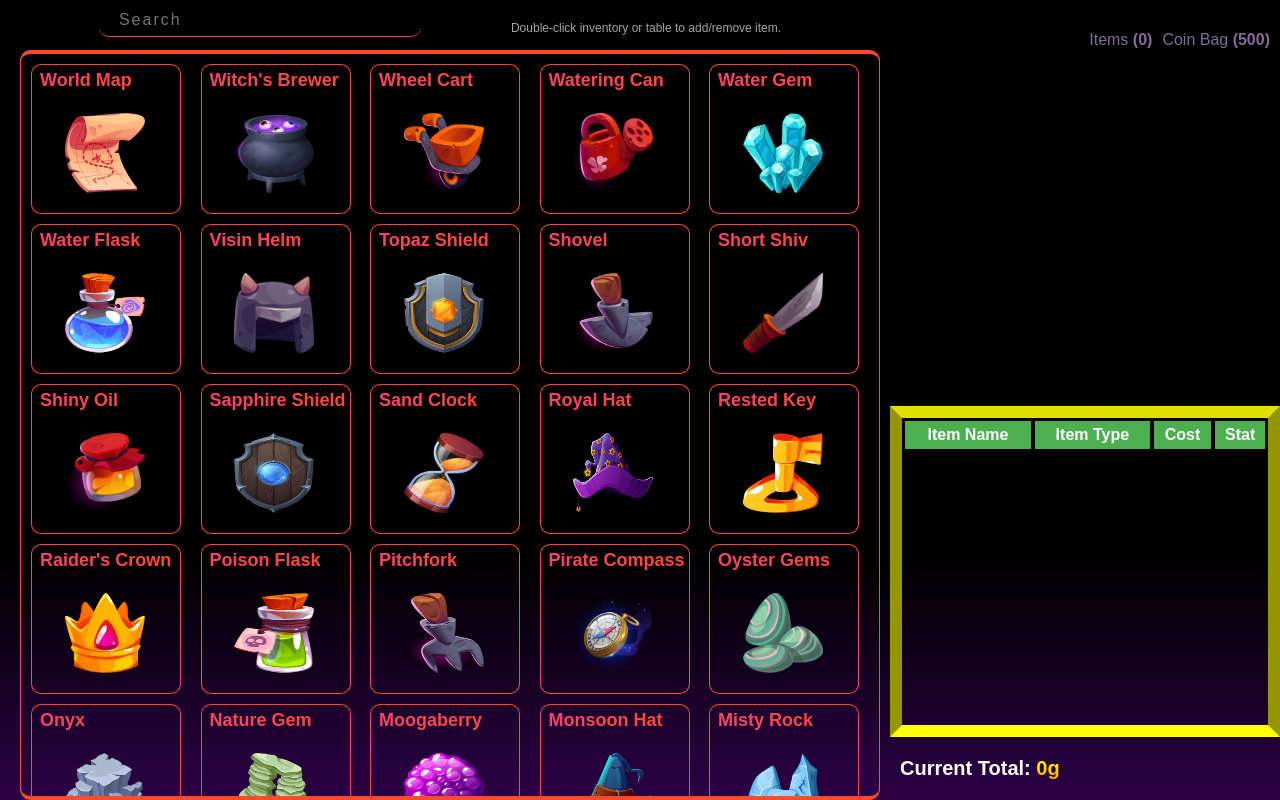
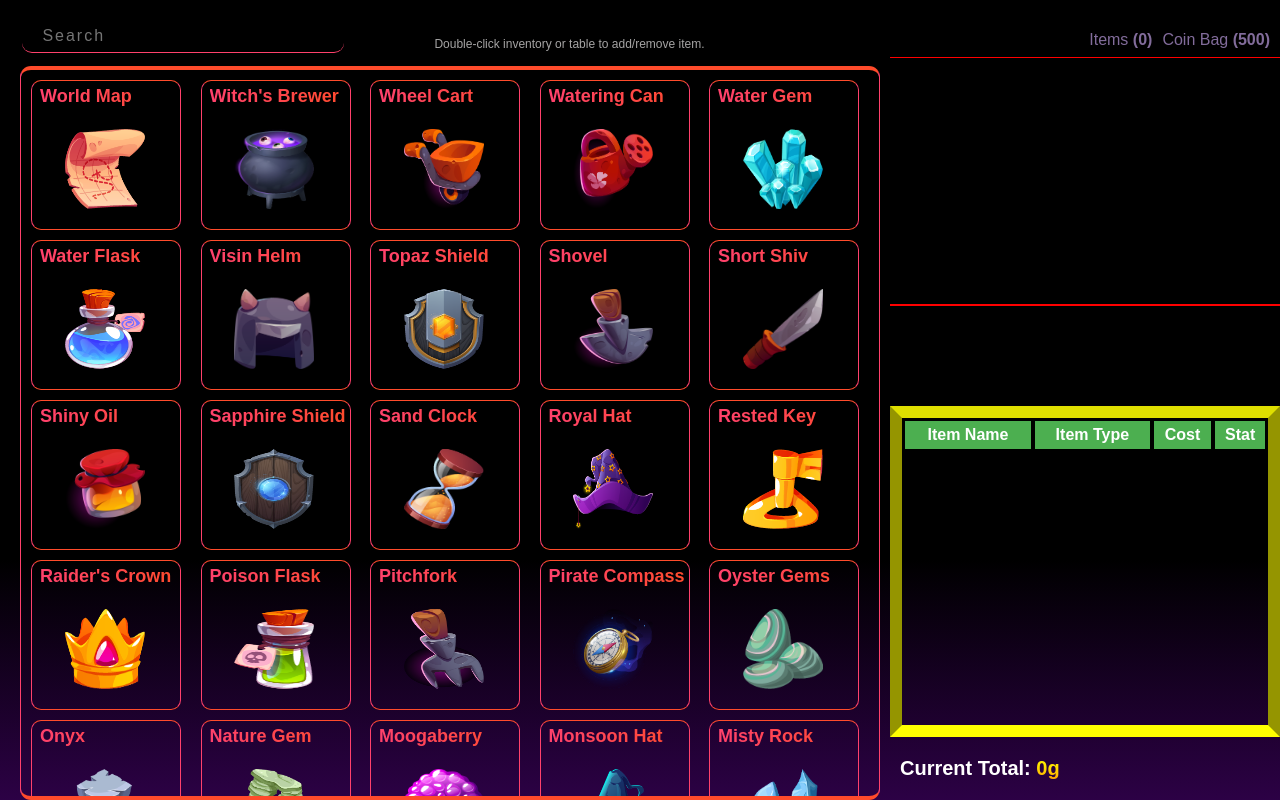
Before and after one commit to eugeniosp3/video-game-store, a Next.js app: page / in a window 1280 px wide. Built offline with nearby package versions, Linux system fonts and the light colour scheme.

Commit message:
fixed searchbar to left of the parent div, added margin to searchbar

```diff
--- a/styles/globals.css
+++ b/styles/globals.css
@@ -49,8 +49,9 @@ div {
 /* outline: 1px solid red; */
 height: 40px;
 display: flex;
+margin: 1em 0 0 1.4em;
 flex-direction: row;
-  justify-content: center;
+justify-content: left;
 align-items: center;
 }
 
@@ -75,7 +76,6 @@ div {
 letter-spacing: 2px;
 }
 
-
 .cart {
 display: flex;
 /* outline: 1px solid red; */
@@ -95,7 +95,6 @@ div {
 color: #06d560;
 height: 20px;
 }
-
 
 .wallet {
 display: flex;
@@ -117,23 +116,26 @@ div {
 height: 20px;
 }
 
+
 .itemPresentation {
 display: flex;
 flex-direction: row;
 justify-content: center;
 align-items: center;
-  /* outline: 1px solid red; */
+outline: 1px solid red;
 height: 625px;
 width: 500px;
 }
 
+
 .cartControls {
 display: flex;
 flex-direction: column;
-  /* outline: 1px solid red; */
+outline: 1px solid red;
 height: 255px;
 width: 500px;
 }
+
 
 .cartTable {
 height: 100%;
```
Lines whose indentation alone changed are shown as unchanged.
